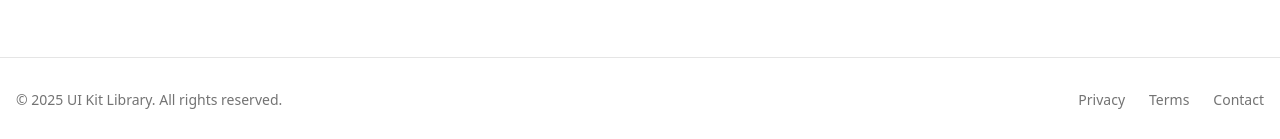
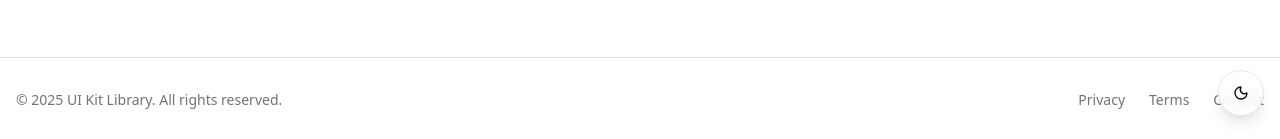
Before and after one commit to chvaldez10/fin-strat, a Next.js app in the folder fin-strat/: page / in a window 1280 px wide. Shown: the part 668-807 px from the top of the page. Built offline with nearby package versions, Linux system fonts and the light colour scheme.

Commit message:
add floating theme button

```diff
--- a/fin-strat/src/app/layout.tsx
+++ b/fin-strat/src/app/layout.tsx
@@ -1,5 +1,6 @@
 import type { Metadata } from "next";
 import { Geist, Geist_Mono } from "next/font/google";
+import { FloatingThemeToggle } from "@/components/layout/floating-theme-toggle";
 import { siteConfig } from "@/config/site";
 import "../styles/themes.css";
 import "./globals.css";
@@ -30,7 +31,10 @@ export default function RootLayout({
       <body
         className={`${geistSans.variable} ${geistMono.variable} antialiased`}
       >
-        <Providers>{children}</Providers>
+        <Providers>
+          {children}
+          <FloatingThemeToggle />
+        </Providers>
       </body>
     </html>
   );
--- /dev/null
+++ b/fin-strat/src/components/layout/floating-theme-toggle.tsx
@@ -0,0 +1,9 @@
+import { ThemeToggle } from "@/components/layout/theme-toggle";
+
+export function FloatingThemeToggle() {
+  return (
+    <div className="fixed bottom-4 right-4 z-50 rounded-full border border-border bg-background/95 p-1 shadow-lg backdrop-blur supports-backdrop-filter:bg-background/75">
+      <ThemeToggle className="rounded-full" />
+    </div>
+  );
+}
--- a/fin-strat/src/components/layout/theme-toggle.tsx
+++ b/fin-strat/src/components/layout/theme-toggle.tsx
@@ -3,8 +3,13 @@
 import { Moon, Sun } from "lucide-react";
 import { useTheme } from "next-themes";
 import { Button } from "@/components/ui/button";
+import { cn } from "@/lib/utils";
 
-export function ThemeToggle() {
+type ThemeToggleProps = {
+  className?: string;
+};
+
+export function ThemeToggle({ className }: ThemeToggleProps) {
   const { resolvedTheme, setTheme } = useTheme();
   const isDark = resolvedTheme === "dark";
 
@@ -12,7 +17,7 @@ export function ThemeToggle() {
     <Button
       variant="ghost"
       size="icon"
-      className="size-9"
+      className={cn("size-9", className)}
       onClick={() => setTheme(isDark ? "light" : "dark")}
       suppressHydrationWarning
     >
```
